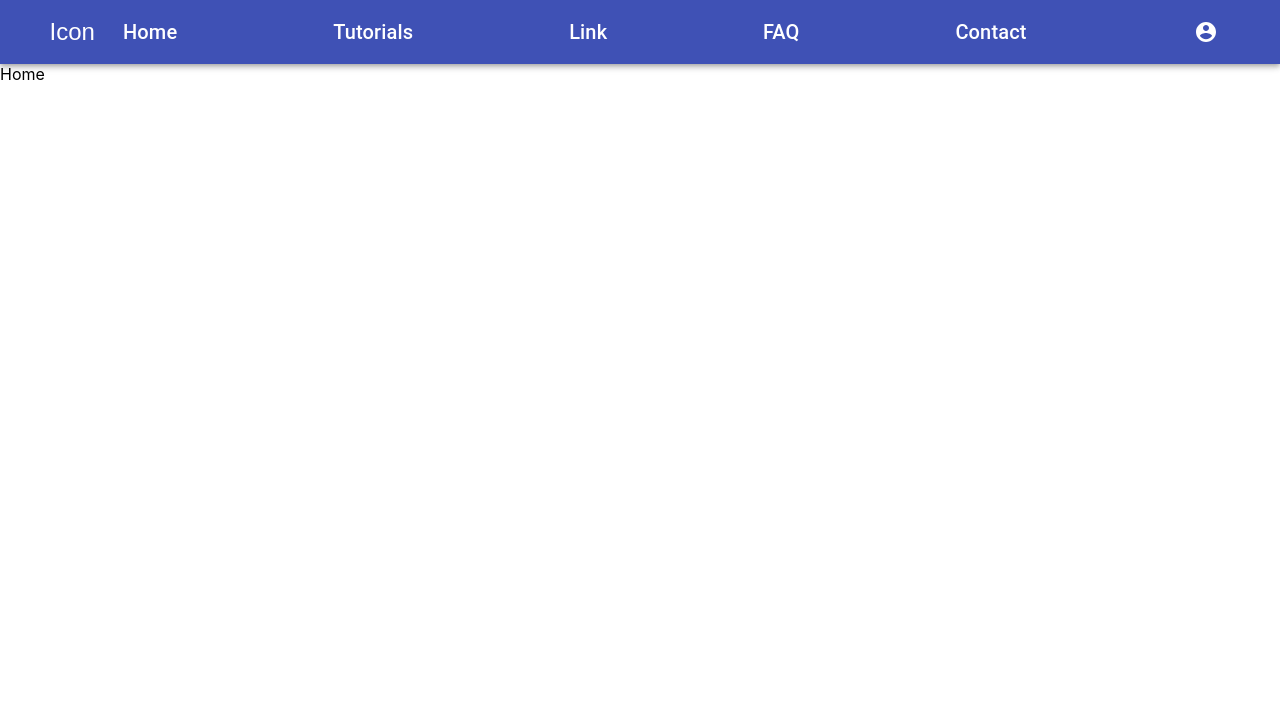
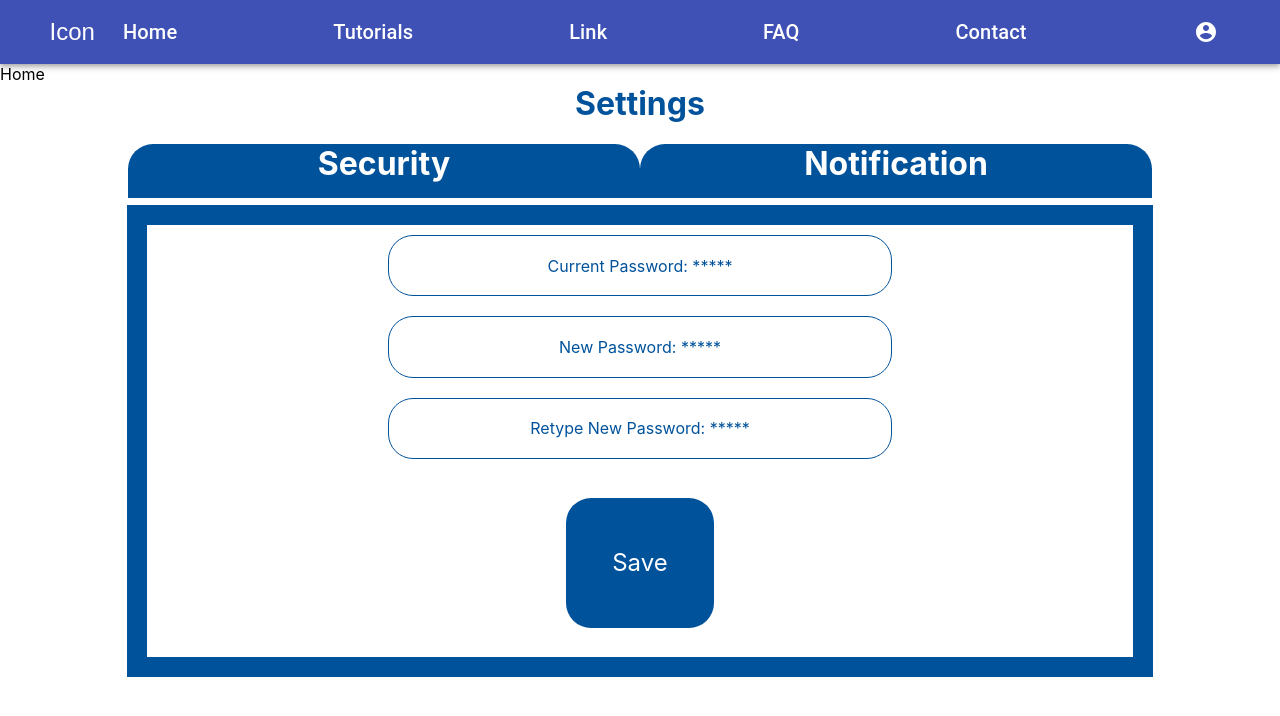
Before and after one commit to tianxiong-wu/InnovationLab-UCI-Capstone, a React (Create React App) app in the folder gap-project/client/: page / in a window 1280 px wide. Shown: the top 716 px of the page. Built offline with nearby package versions, Linux system fonts and the light colour scheme.

Commit message:
Security Portion of Settings (Still needs work)

```diff
--- a/gap-project/client/src/App.js
+++ b/gap-project/client/src/App.js
@@ -10,6 +10,7 @@ import {
 import './App.css';
 import Nav from './components/nav/nav';
 import FAQ from './pages/FAQ/FAQ';
+import Settings from './pages/settings/settings'
 function App() {
   return (<>
 
@@ -29,6 +30,7 @@ function App() {
             Home
           </Route>
         </Switch>
+        <Settings/>
     </Router>
 
 
--- /dev/null
+++ b/gap-project/client/src/pages/settings/settings.css
@@ -0,0 +1,85 @@
+.break {
+  flex-basis: 100%;
+  height: 0;
+}
+
+.settingsContainer {
+  /*border: 5px solid #00529B;*/
+  display: flex;
+  flex-wrap: wrap;
+  height: 75vh;
+}
+
+.settingsTitle {
+  /*border: 5px solid black;*/
+  width: 100%;
+  display: flex;
+  justify-content: center;
+  color: #00529B;
+  font-weight: bold;
+  font-size: 2em;
+  height: 10%;
+}
+
+.securityContainer {
+  /*border: 5px solid black;*/
+  width: 100%;
+  display: flex;
+  justify-content: center;
+  flex-wrap: wrap;
+  height: 90%;
+}
+
+.securityTitleBar {
+  /*border: 5px solid black;*/
+  width: 100%;
+  display: flex;
+  justify-content: center;
+  flex-wrap: wrap;
+  height: 10%;
+}
+
+.securityTitle, .notificationTitle{
+  /*border: 5px solid black;*/
+  border-radius: 25px 25px 0px 0px;
+  width: 40%;
+  display: flex;
+  justify-content: center;
+  background-color: #00529B;
+  color: #ffffff;
+  font-weight: bold;
+  font-size: 2em;
+}
+
+.passwordContainer {
+  border: 20px solid #00529B;
+  display: flex;
+  justify-content: center;
+  flex-wrap: wrap;
+  width: 77%;
+  height: 80%;
+}
+
+.password {
+  border: 1px solid #00529B;
+  display: flex;
+  justify-content: center;
+  align-items: center;
+  border-radius: 25px;
+  color: #00529B;
+  padding: 5px;
+  margin: 10px 0 10px 0;
+  width: 50%;
+}
+
+.saveButton {
+  background-color: #00529B;
+  color: #ffffff;
+  width: 15%;
+  height: 30%;
+  display: flex;
+  justify-content: center;
+  align-items: center;
+  border-radius: 25px;
+  font-size: 1.5em;
+}
--- /dev/null
+++ b/gap-project/client/src/pages/settings/settings.js
@@ -0,0 +1,46 @@
+import React from 'react';
+import Typography from '@material-ui/core/Typography';
+import IconButton from '@material-ui/core/IconButton';
+import MenuIcon from '@material-ui/icons/Menu';
+import '../settings/settings.css'
+
+
+export default function settings() {
+	return (
+    <div className = 'settingsContainer'>
+      <div className = 'settingsTitle'>
+        Settings
+      </div>
+
+      <div className = 'securityContainer'>
+        <div className = 'securityTitleBar'>
+          <div className = 'securityTitle'>
+            Security
+          </div>
+          <div className = 'notificationTitle'>
+            Notification
+          </div>
+        </div>
+
+        <div className = 'passwordContainer'>
+          <div className = 'password' id = 'currentPW'>
+            Current Password: *****
+          </div>
+          <div className = 'password' id = 'newPW'>
+            New Password: *****
+          </div>
+          <div className = 'password' id = 'retypePW'>
+            Retype New Password: *****
+          </div>
+
+					<div className = 'break'></div>
+
+          <div className = 'saveButton'>
+            Save
+          </div>
+        </div>
+      </div>
+
+    </div>
+	);
+}
```
Also changed, not shown: 1 other file (tests, documents, lock files or other folders).
